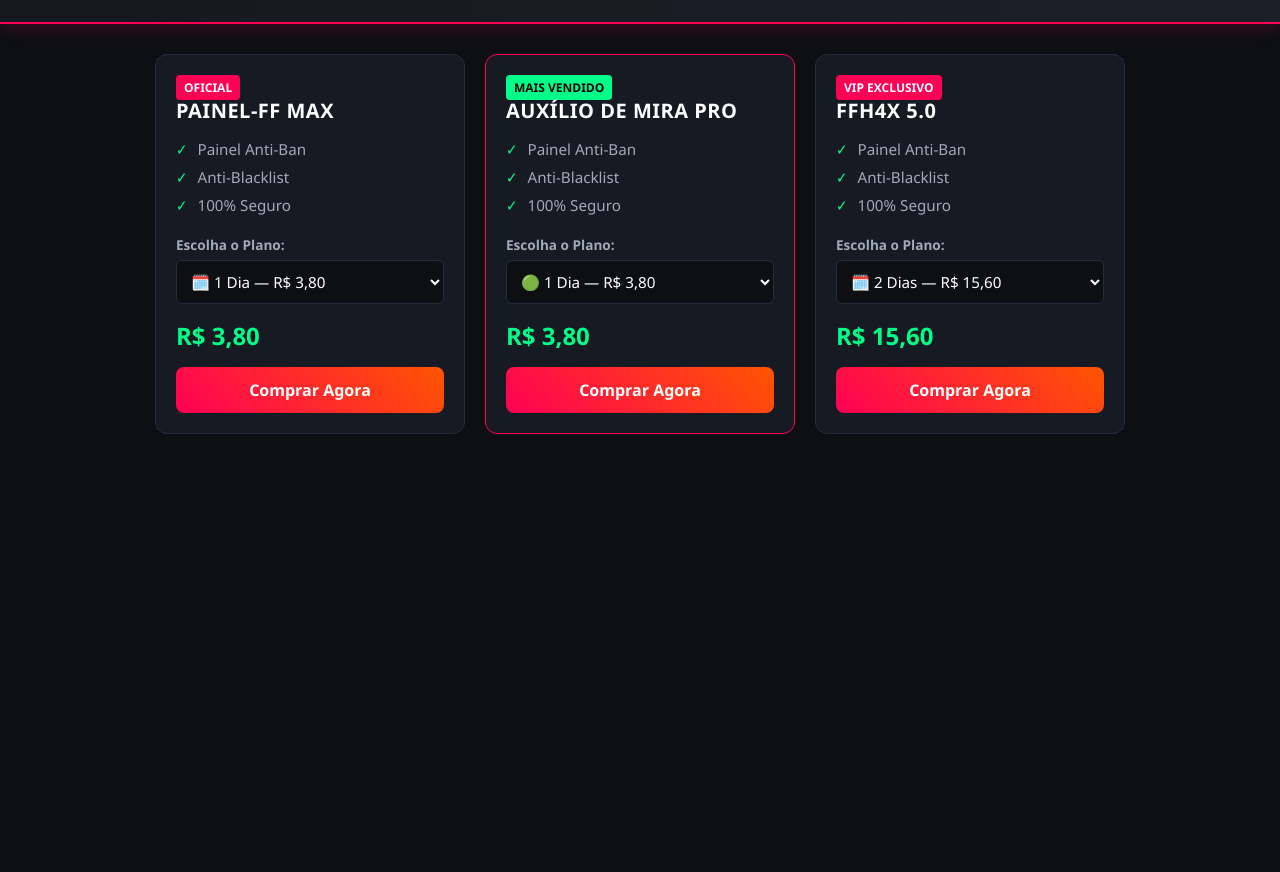
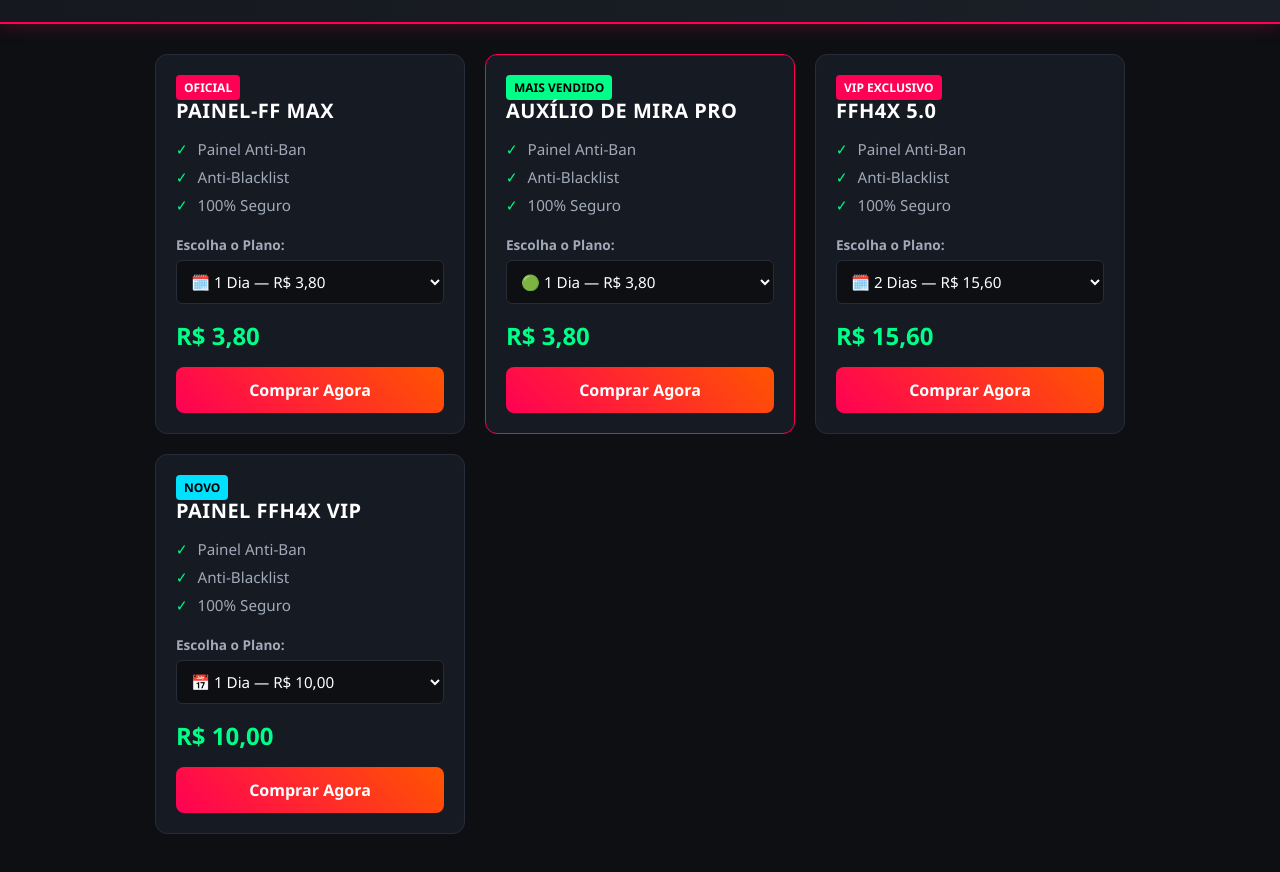
Before and after one commit to fabrinnypinheiro-max/rtx-xiter, a plain HTML site: page index.html in a window 1280 px wide. Shown: the part 96-968 px from the top of the page. Before the commit the page ends 800 px from the top, so only its background shows below. Drawn offline with Linux system fonts and the light colour scheme.

Commit message:
Update index.html

```diff
--- a/index.html
+++ b/index.html
@@ -252,6 +252,31 @@
             </div>
         </div>
 
+        <!-- PRODUTO 4: PAINEL FFH4X VIP (NOVO PRODUTO) -->
+        <div class="card">
+            <div>
+                <span class="badge" style="background-color: #00e1ff; color: #000;">NOVO</span>
+                <h3>PAINEL FFH4X VIP</h3>
+                <ul>
+                    <li>Painel Anti-Ban</li>
+                    <li>Anti-Blacklist</li>
+                    <li>100% Seguro</li>
+                </ul>
+            </div>
+            <div>
+                <label class="plan-select-label" for="select-p4">Escolha o Plano:</label>
+                <select id="select-p4" class="plan-select" onchange="atualizarPreco('p4')">
+                    <option value="10.00" data-plano="1 Dia">📅 1 Dia — R$ 10,00</option>
+                    <option value="20.00" data-plano="15 Dias">📅 15 Dias — R$ 20,00</option>
+                    <option value="30.00" data-plano="30 Dias">📅 30 Dias — R$ 30,00</option>
+                    <option value="50.00" data-plano="Permanente">♾️ Permanente — R$ 50,00</option>
+                </select>
+
+                <div class="price" id="preco-p4">R$ 10,00</div>
+                <button class="btn-buy" onclick="comprar('PAINEL FFH4X VIP', 'select-p4')">Comprar Agora</button>
+            </div>
+        </div>
+
     </main>
 
     <script>
@@ -281,4 +306,4 @@
     </script>
 
 </body>
-</html>
+                    </html>
```
